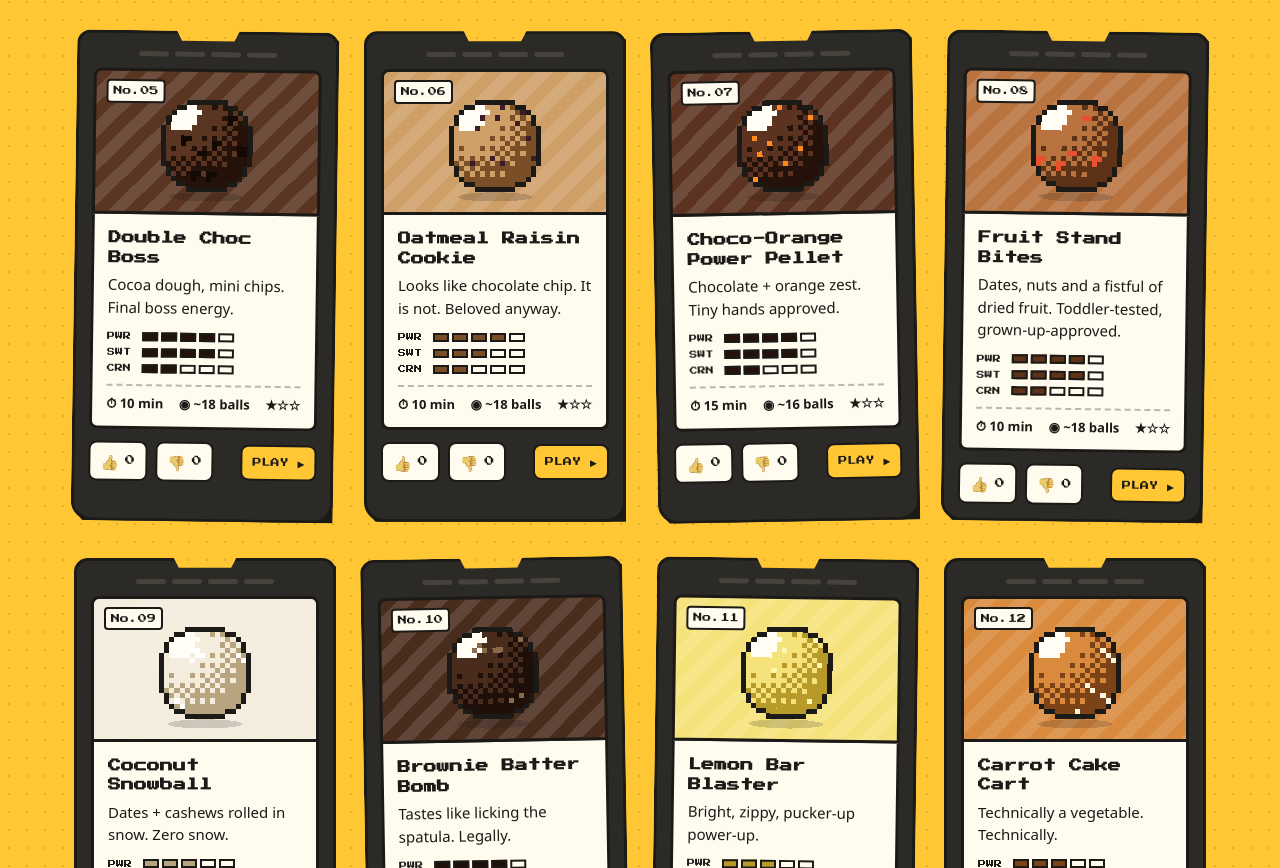
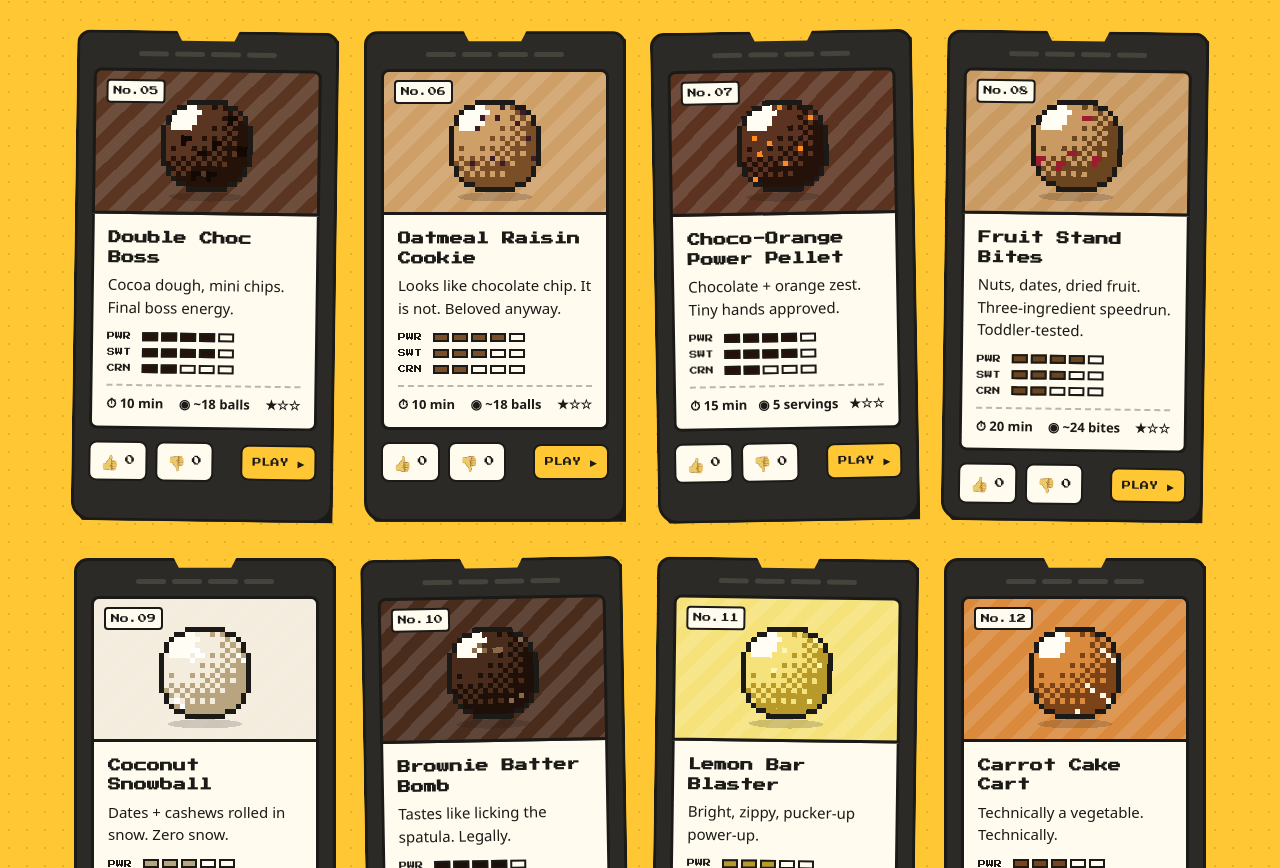
Before and after one commit to flyinprogrammer/bawlin-bites, a React (Vite) app: page / in a window 1280 px wide. Shown: the part 1375-2243 px from the top of the page. Built offline with nearby package versions, Linux system fonts and the light colour scheme; no server answers.

Commit message:
Use the real amounts for the Kids Eat in Color and Yummy Toddler Food recipes
Co-Authored-By: Claude Opus 5.5 <noreply@anthropic.com>
Claude-Session: https://claude.ai/code/session_01REMRQmF7GZwg2Li765zVxS

```diff
--- a/src/shared/recipes.ts
+++ b/src/shared/recipes.ts
@@ -201,25 +201,24 @@ export const recipes: Recipe[] = [
 		tagline: "Chocolate + orange zest. Tiny hands approved.",
 		prepMins: 15,
 		totalMins: 15,
-		makes: "~16 balls",
+		makes: "5 servings",
 		difficulty: 1,
 		stats: { energy: 4, sweet: 4, crunch: 2 },
 		tags: ["dates", "walnut", "chocolate", "fruit", "no oats", "kid-made"],
 		art: { body: "#5b3320", shade: "#24120a", bits: "zest", bitColor: "#ff8a1f" },
 		ingredients: [
-			{ qty: "1 cup", item: "Medjool dates", note: "pitted" },
+			{ qty: "1⅓ cups", item: "dates", note: "pitted" },
 			{ qty: "1 cup", item: "walnuts" },
-			{ qty: "3 tbsp", item: "cacao or cocoa powder" },
-			{ qty: "1", item: "orange", note: "zested" },
+			{ qty: "¼ cup", item: "cacao or cocoa powder" },
+			{ qty: "1 tbsp", item: "orange zest", note: "or to taste" },
 			{ qty: "1 tsp", item: "vanilla extract" },
 		],
 		steps: [
 			"Put everything in a food processor. Kids can be in charge of zesting and the ON button.",
-			"Process until the walnuts release their oils and the mix clumps into a dough.",
+			"Process until the walnuts start to release their oils and the mix turns into a sticky dough.",
 			"Roll into small balls. Let the littles do the rolling; wonky balls taste the same.",
-			"Keep in the fridge in an airtight container.",
 		],
-		tip: "Dry dough? Add a splash of orange juice.",
+		tip: "Serving toddlers? These are chewy, so break them into small pieces and serve while they're sitting down.",
 		source: { name: "Kids Eat in Color", url: "https://kidseatincolor.com/no-bake-chocolate-orange-date-balls/" },
 		promo: {
 			title: "BONUS PACK UNLOCKED",
@@ -232,28 +231,30 @@ export const recipes: Recipe[] = [
 	{
 		id: "fruit-stand",
 		name: "Fruit Stand Bites",
-		tagline: "Dates, nuts and a fistful of dried fruit. Toddler-tested, grown-up-approved.",
-		prepMins: 10,
-		totalMins: 10,
-		makes: "~18 balls",
+		tagline: "Nuts, dates, dried fruit. Three-ingredient speedrun. Toddler-tested.",
+		prepMins: 20,
+		totalMins: 20,
+		makes: "~24 bites",
 		difficulty: 1,
-		stats: { energy: 4, sweet: 4, crunch: 2 },
-		tags: ["dates", "almond", "cashew", "fruit", "oats", "kid-made"],
-		art: { body: "#b8733f", shade: "#5e3217", bits: "chips", bitColor: "#e8502e" },
+		stats: { energy: 4, sweet: 3, crunch: 2 },
+		tags: ["dates", "cashew", "almond", "coconut", "fruit", "oats", "kid-made"],
+		art: { body: "#c99a62", shade: "#6a4520", bits: "chips", bitColor: "#9b1c2e" },
 		ingredients: [
-			{ qty: "1 cup", item: "pitted dates", note: "Medjool or Deglet Noor" },
-			{ qty: "1 cup", item: "almonds or cashews", note: "unsalted, raw or roasted" },
-			{ qty: "½ cup", item: "dried fruit", note: "cranberries, apricots, apples, cherries, or a mix" },
-			{ qty: "¼ cup", item: "rolled oats" },
-			{ qty: "optional", item: "shredded coconut", note: "for rolling" },
+			{ qty: "1½ cups", item: "cashews or almonds", note: "raw or roasted, unsalted" },
+			{ qty: "½ cup", item: "pitted dates", note: "Medjool or Deglet Noor" },
+			{ qty: "½ cup", item: "dried cherries", note: "or cranberries, apples, apricots, raisins, or prunes" },
+			{ qty: "3 tbsp", item: "shredded unsweetened coconut" },
+			{ qty: "3 tbsp", item: "rolled oats" },
+			{ qty: "optional", item: "extra shredded coconut", note: "for rolling" },
 		],
 		steps: [
-			"Pulse the nuts and oats in a food processor until finely chopped.",
-			"Add the dates and dried fruit. Process until it all sticks together when you pinch it.",
-			"Roll into small balls (roll them in coconut if you like).",
-			"Store in the fridge in an airtight container.",
+			"Cover the nuts with hot water in a bowl and let them soften for about 10 minutes, then drain well.",
+			"Pulse the nuts, oats, and coconut in a food processor until finely chopped.",
+			"Add the dates and dried fruit. Process until it sticks together when you pinch it.",
+			"Roll into bite-size balls (roll them in extra coconut if you like).",
+			"Store in the fridge in an airtight container. They keep for weeks.",
 		],
-		tip: "For little kids, grind the nuts extra fine and keep the balls small.",
+		tip: "For little kids, grind the nuts extra fine and keep the bites small.",
 		source: { name: "Yummy Toddler Food", url: "https://www.yummytoddlerfood.com/no-bake-energy-balls-with-fruit/" },
 		promo: {
 			title: "BONUS PACK UNLOCKED",
```
